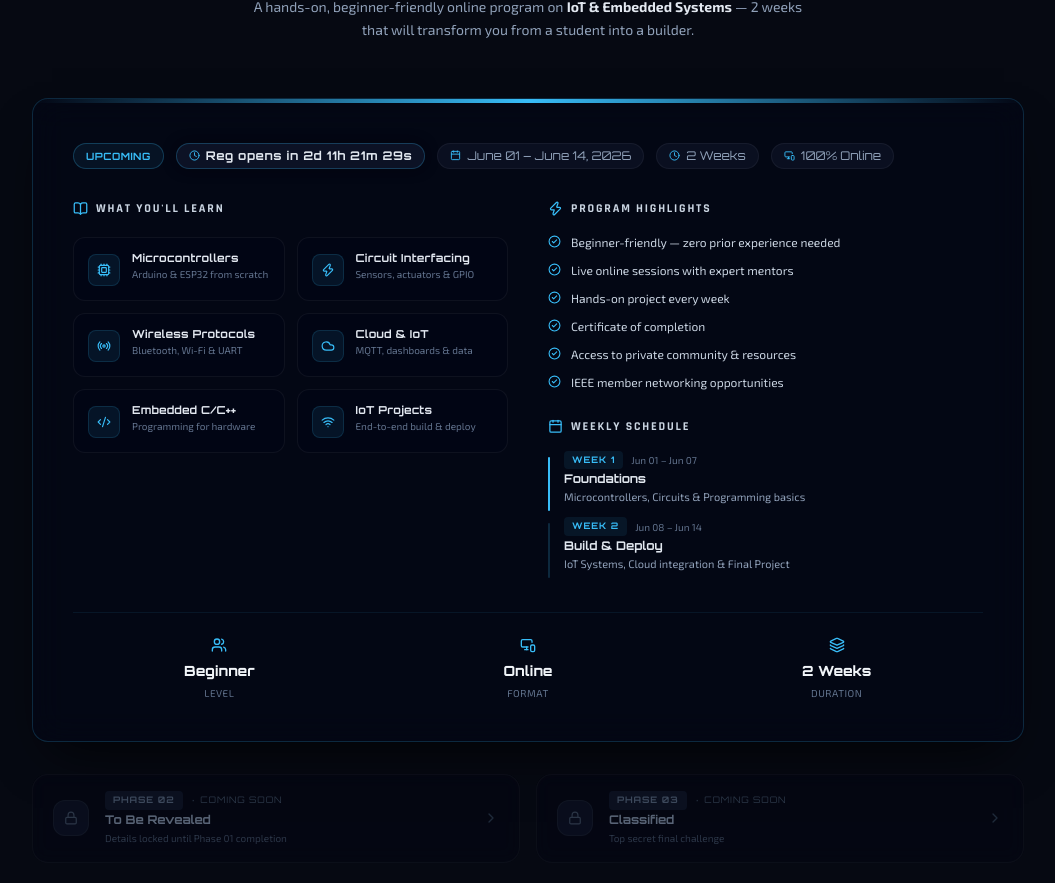
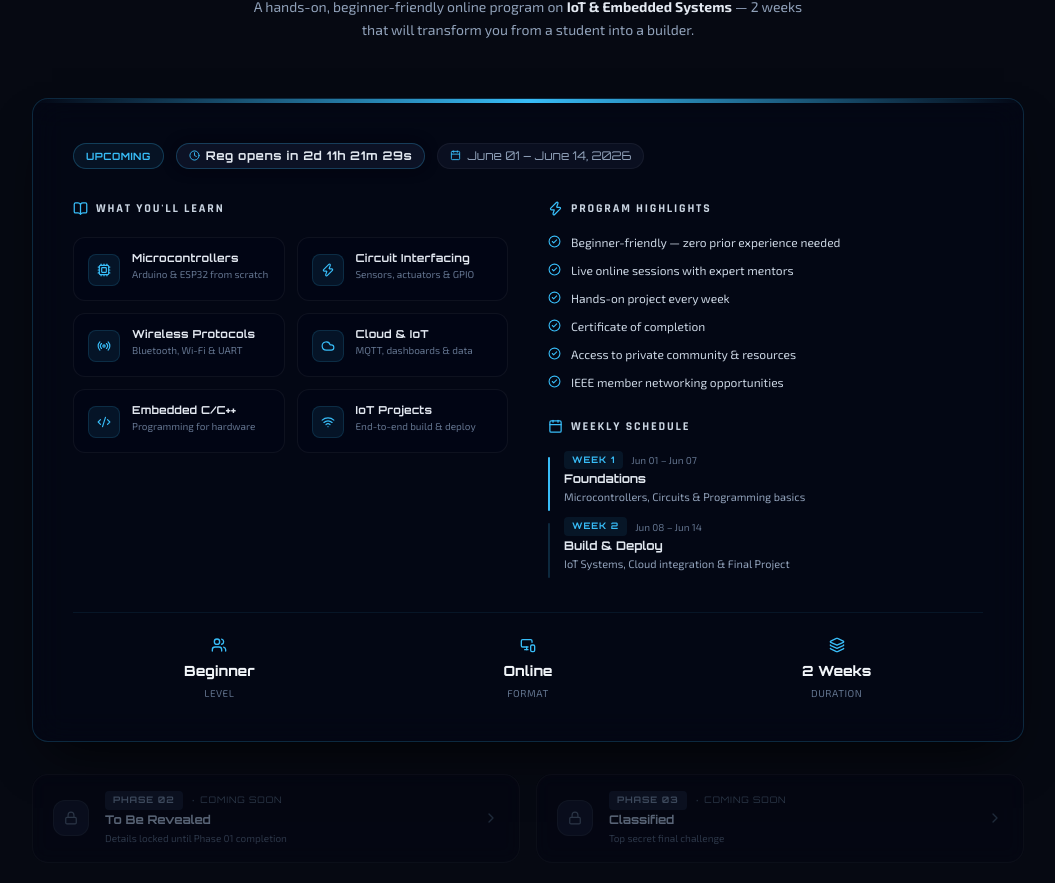
Before and after one commit to Kesicode/circuitron2026, a Next.js app: page / in a window 1280 px wide. Shown: the part 992-1875 px from the top of the page, without its empty margins (112-1167 px from the left). Built offline with nearby package versions, Linux system fonts and the light colour scheme; no server answers; the database is empty; a web font is replaced by a local one.

Commit message:
style: remove redundant 2 weeks and 100% online pills

```diff
--- a/src/components/EventPhases.tsx
+++ b/src/components/EventPhases.tsx
@@ -167,14 +167,6 @@ export default function EventPhases() {
                 <Calendar size={11} style={{ color }} />
                 June 01 – June 14, 2026
               </span>
-              <span className="flex items-center gap-1.5 text-xs font-orbitron text-slate-400 bg-slate-900/60 border border-white/5 px-3 py-1 rounded-full">
-                <Clock size={11} style={{ color }} />
-                2 Weeks
-              </span>
-              <span className="flex items-center gap-1.5 text-xs font-orbitron text-slate-400 bg-slate-900/60 border border-white/5 px-3 py-1 rounded-full">
-                <MonitorSmartphone size={11} style={{ color }} />
-                100% Online
-              </span>
             </div>
 
             {/* Main grid: curriculum + highlights */}
```
